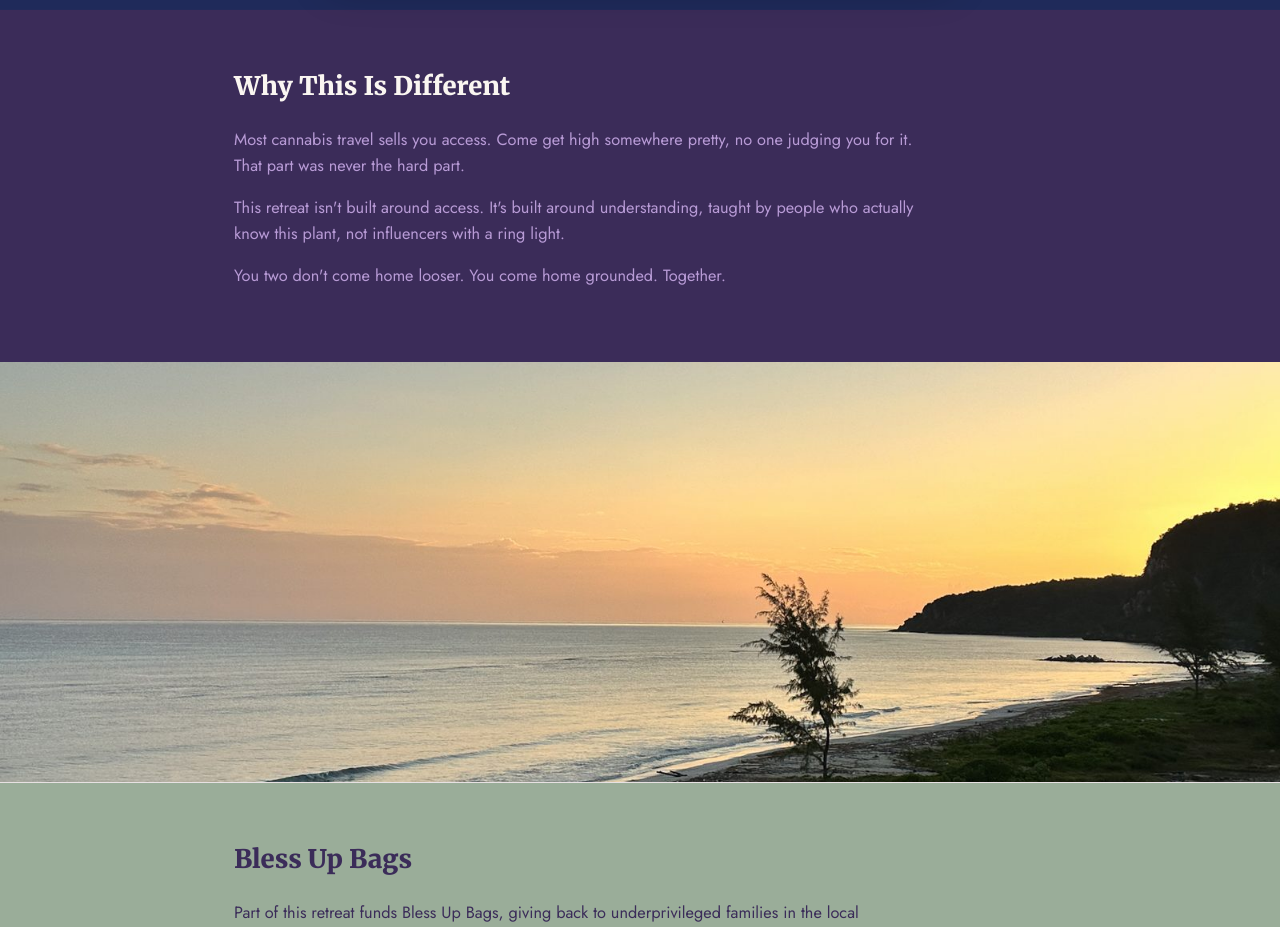
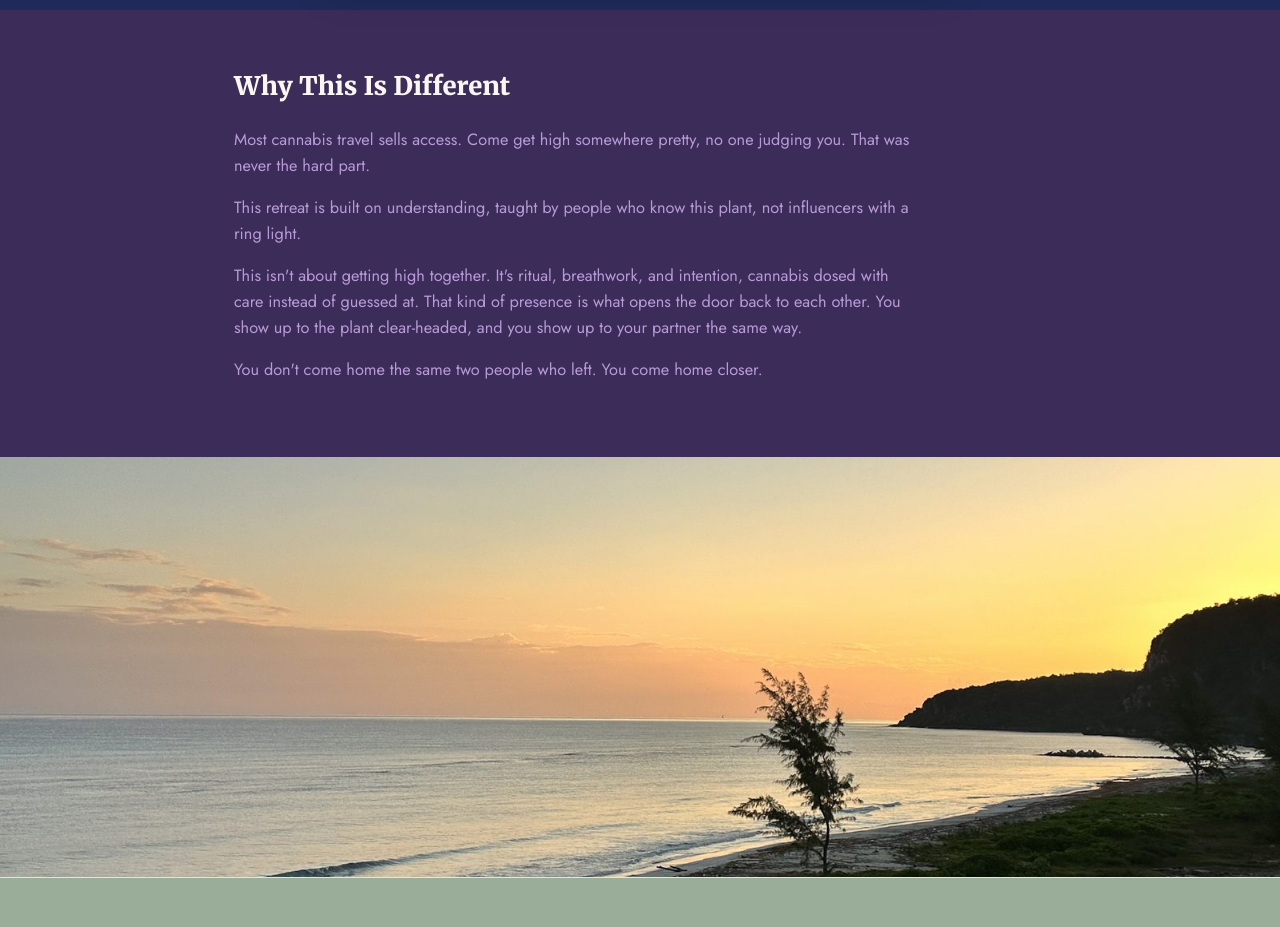
Before and after one commit to joyatilockley/curatedtraveljoynt, a plain HTML site: page cannabis-retreat.html in a window 1280 px wide. Shown: the part 2380-3307 px from the top of the page. Drawn offline with Linux system fonts and the light colour scheme.

Commit message:
Deepen Why This Is Different copy: reconnection through wellness/plant

```diff
--- a/cannabis-retreat.html
+++ b/cannabis-retreat.html
@@ -269,9 +269,10 @@
 <section class="philosophy">
   <div class="wrap">
     <h2>Why This Is Different</h2>
-    <p>Most cannabis travel sells you access. Come get high somewhere pretty, no one judging you for it. That part was never the hard part.</p>
-    <p>This retreat isn't built around access. It's built around understanding, taught by people who actually know this plant, not influencers with a ring light.</p>
-    <p>You two don't come home looser. You come home grounded. Together.</p>
+    <p>Most cannabis travel sells access. Come get high somewhere pretty, no one judging you. That was never the hard part.</p>
+    <p>This retreat is built on understanding, taught by people who know this plant, not influencers with a ring light.</p>
+    <p>This isn't about getting high together. It's ritual, breathwork, and intention, cannabis dosed with care instead of guessed at. That kind of presence is what opens the door back to each other. You show up to the plant clear-headed, and you show up to your partner the same way.</p>
+    <p>You don't come home the same two people who left. You come home closer.</p>
   </div>
 </section>
 
```
